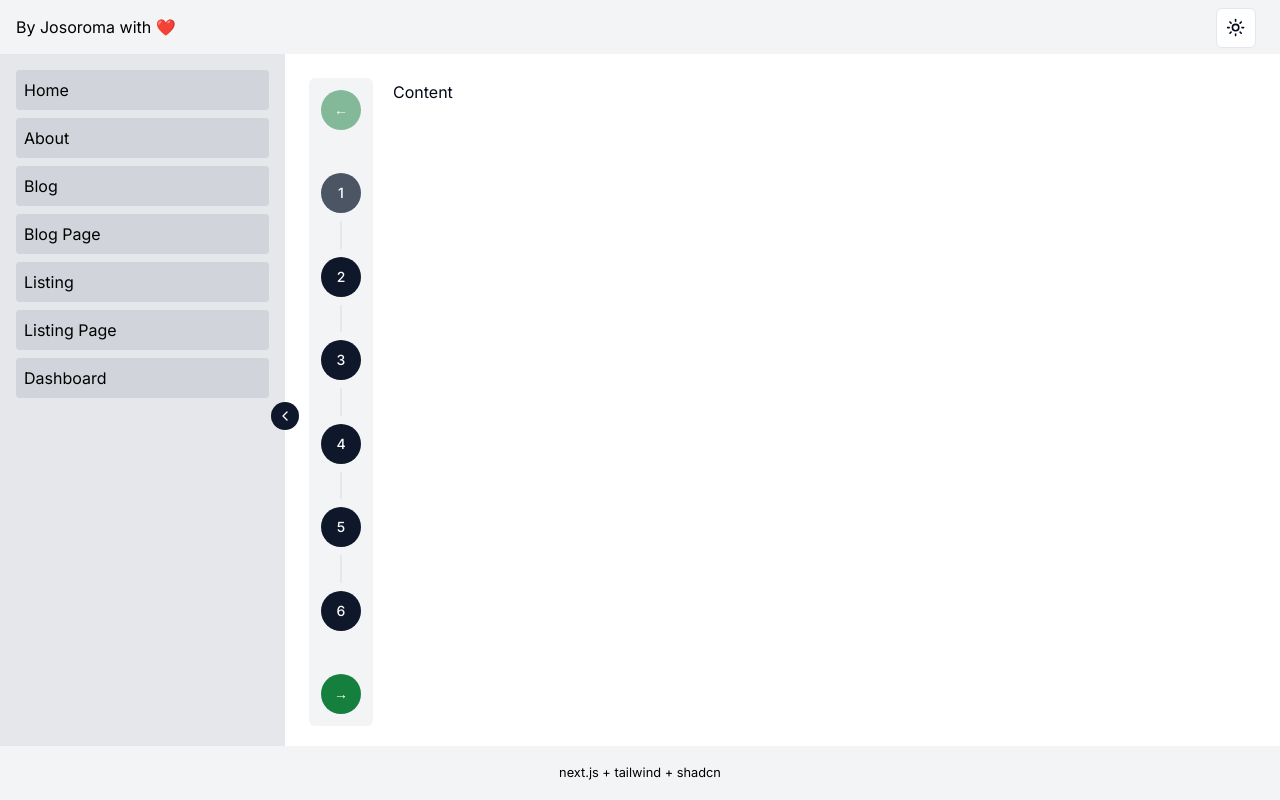
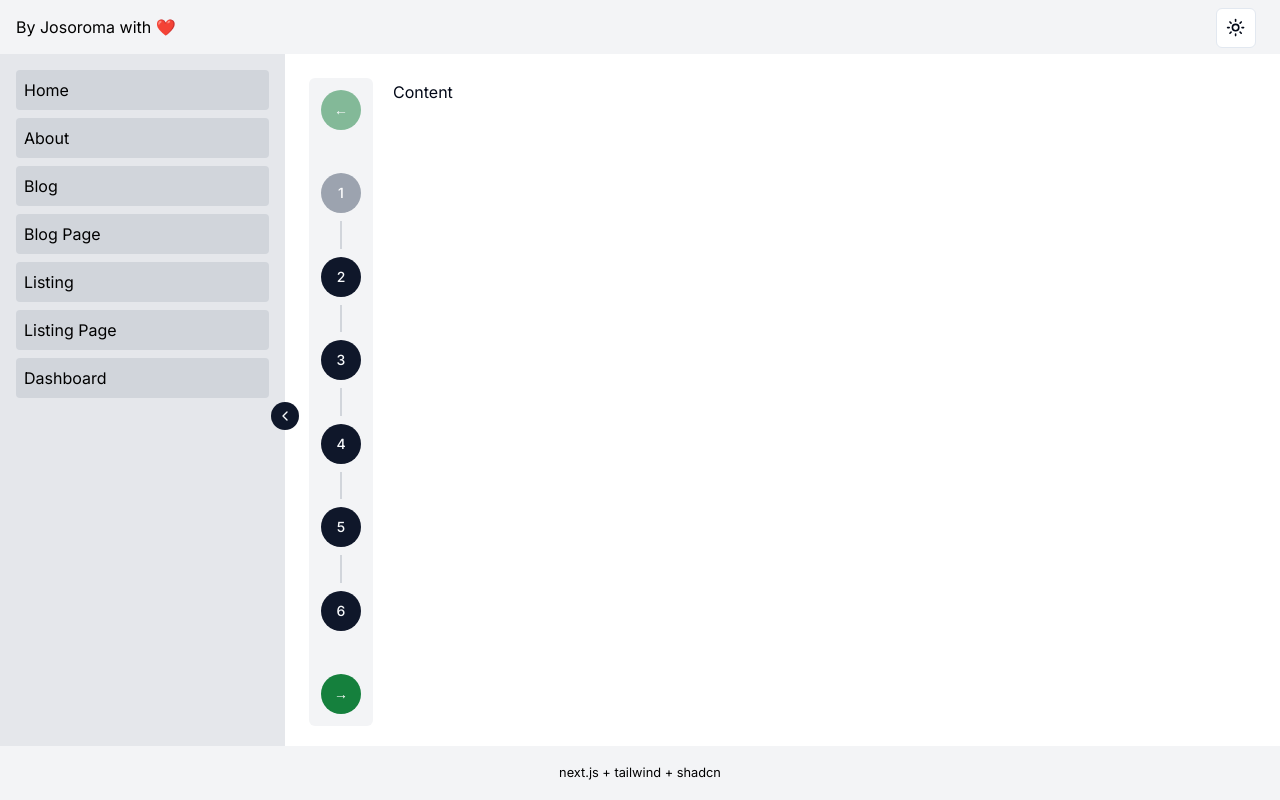
Before and after one commit to josoroma/New-Kidz-On-The-Grid, a Next.js app: page /about in a window 1280 px wide. Built offline with nearby package versions, Linux system fonts and the light colour scheme.

Commit message:
Improve tailwind css passed down via props from Page

```diff
--- a/app/(pages)/about/page.tsx
+++ b/app/(pages)/about/page.tsx
@@ -10,8 +10,8 @@ export default function Page() {
         classes={{
           background: "dark:bg-gray-800 black:bg-gray-700 bg-gray-100",
           stepCircle:
-            "bg-gray-600 text-white hover:bg-gray-600 hover:text-white",
-          connector: "dark:bg-gray-700 bg-gray-200",
+            "bg-gray-400 text-white hover:bg-gray-400 hover:text-white",
+          connector: "dark:bg-gray-700 bg-gray-300",
           nav: "bg-green-700 text-white hover:bg-green-800",
         }}
         stepContents={[
```
